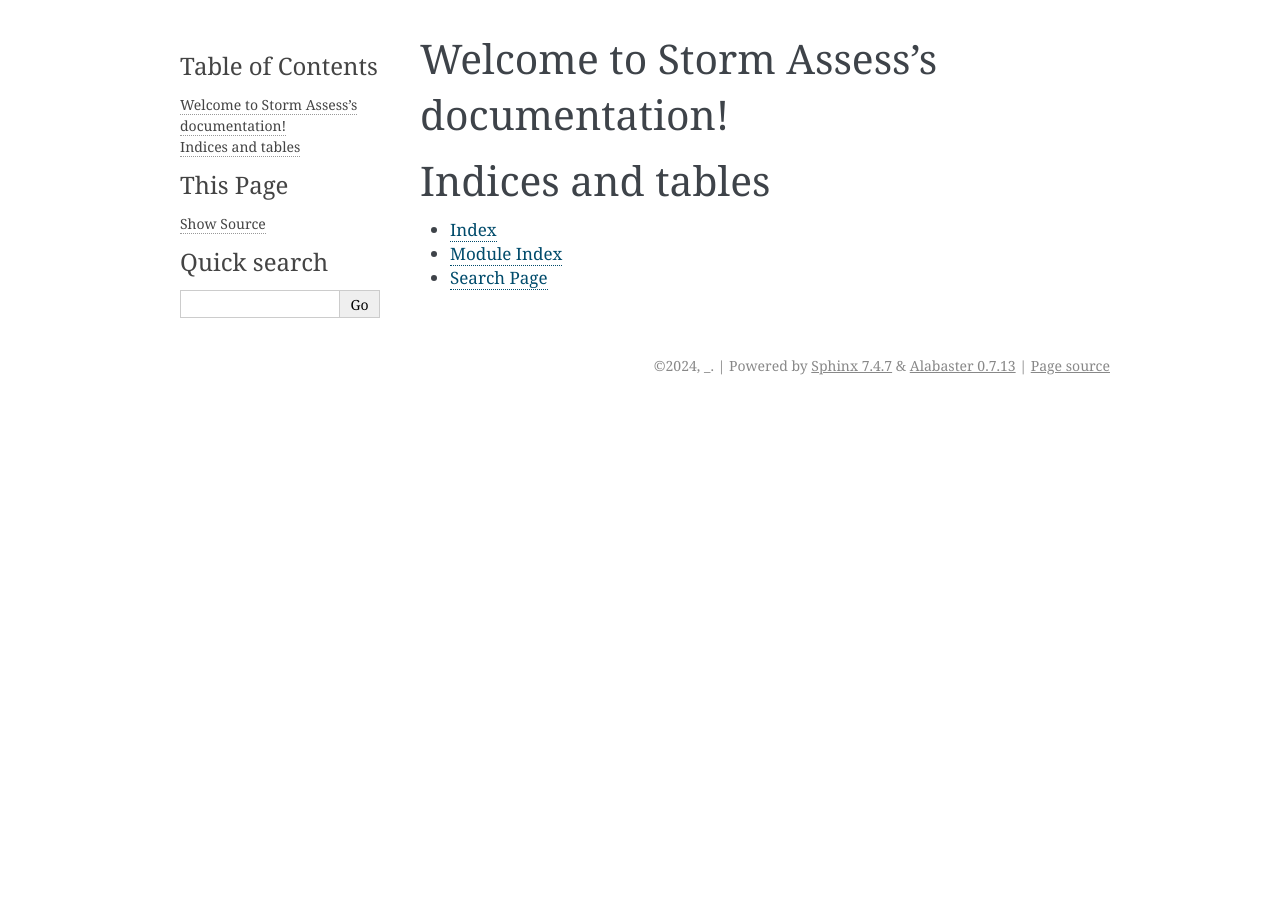
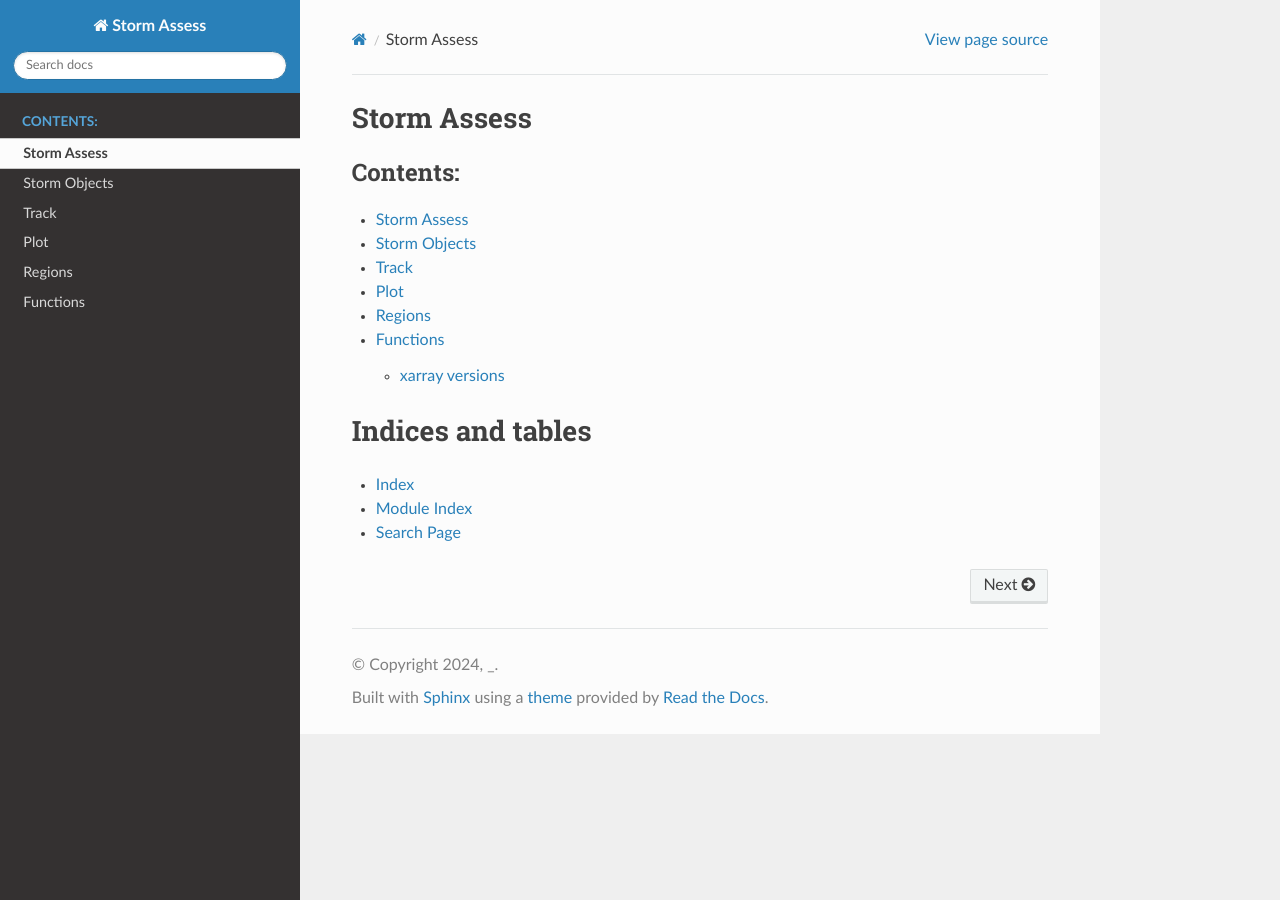
Before and after one commit to leosaffin/storm_assess, a Sphinx documentation site: the page built from docs/index.rst, in a window 1280 px wide. Built offline with Sphinx 7.4.7 and the Read the Docs theme 2.0.0, drawn with Linux system fonts in a browser that asks for light colours.

Commit message:
Autogenerate documentation

```diff
--- a/docs/conf.py
+++ b/docs/conf.py
@@ -13,7 +13,29 @@ author = '_'
 # -- General configuration ---------------------------------------------------
 # https://www.sphinx-doc.org/en/master/usage/configuration.html#general-configuration
 
-extensions = []
+extensions = [
+    "sphinx.ext.autodoc",
+    "sphinx.ext.autosummary",
+    "sphinx.ext.intersphinx",
+    "sphinx.ext.mathjax",
+    "sphinx.ext.napoleon",
+    "sphinx.ext.viewcode",
+]
+
+autodoc_default_options = {
+    "members": True,
+    "member-order": "bysource",
+    "undoc-members": True,
+}
+
+intersphinx_mapping = {
+    'python': ('https://docs.python.org/3', None),
+    'numpy': ('https://numpy.org/doc/stable/', None),
+    'matplotlib': ('https://matplotlib.org/stable/', None),
+    'scipy': ('https://docs.scipy.org/doc/scipy/', None),
+    'iris': ('https://scitools-iris.readthedocs.io/en/stable/', None),
+    'cartopy': ('https://scitools.org.uk/cartopy/docs/latest', None)
+}
 
 templates_path = ['_templates']
 exclude_patterns = ['_build', 'Thumbs.db', '.DS_Store']
@@ -23,5 +45,5 @@ exclude_patterns = ['_build', 'Thumbs.db', '.DS_Store']
 # -- Options for HTML output -------------------------------------------------
 # https://www.sphinx-doc.org/en/master/usage/configuration.html#options-for-html-output
 
-html_theme = 'alabaster'
+html_theme = "sphinx_rtd_theme"
 html_static_path = ['_static']
--- /dev/null
+++ b/docs/functions.rst
@@ -0,0 +1,12 @@
+Functions
+=========
+
+.. automodule:: storm_assess
+    :exclude-members: SAMPLE_TRACK_DATA, Observation, Storm
+.. automodule:: storm_assess.functions
+
+
+xarray versions
+---------------
+
+.. automodule:: storm_assess.functions.xarray_functions
--- a/docs/index.rst
+++ b/docs/index.rst
@@ -3,13 +3,18 @@
    You can adapt this file completely to your liking, but it should at least
    contain the root `toctree` directive.
 
-Welcome to Storm Assess's documentation!
-========================================
-
+Storm Assess
+============
 .. toctree::
    :maxdepth: 2
    :caption: Contents:
 
+   self
+   storm
+   track
+   plot
+   regions
+   functions
 
 
 Indices and tables
--- /dev/null
+++ b/docs/plot.rst
@@ -0,0 +1,4 @@
+Plot
+=====
+
+.. automodule:: storm_assess.plot
--- /dev/null
+++ b/docs/regions.rst
@@ -0,0 +1,4 @@
+Regions
+=======
+
+.. automodule:: storm_assess.regions
--- /dev/null
+++ b/docs/storm.rst
@@ -0,0 +1,5 @@
+Storm Objects
+=============
+
+.. autoclass:: storm_assess.Storm
+.. autoclass:: storm_assess.Observation
--- /dev/null
+++ b/docs/track.rst
@@ -0,0 +1,9 @@
+Track
+=====
+
+.. autosummary::
+    :recursive:
+
+    storm_assess.track
+
+.. automodule:: storm_assess.track
```
